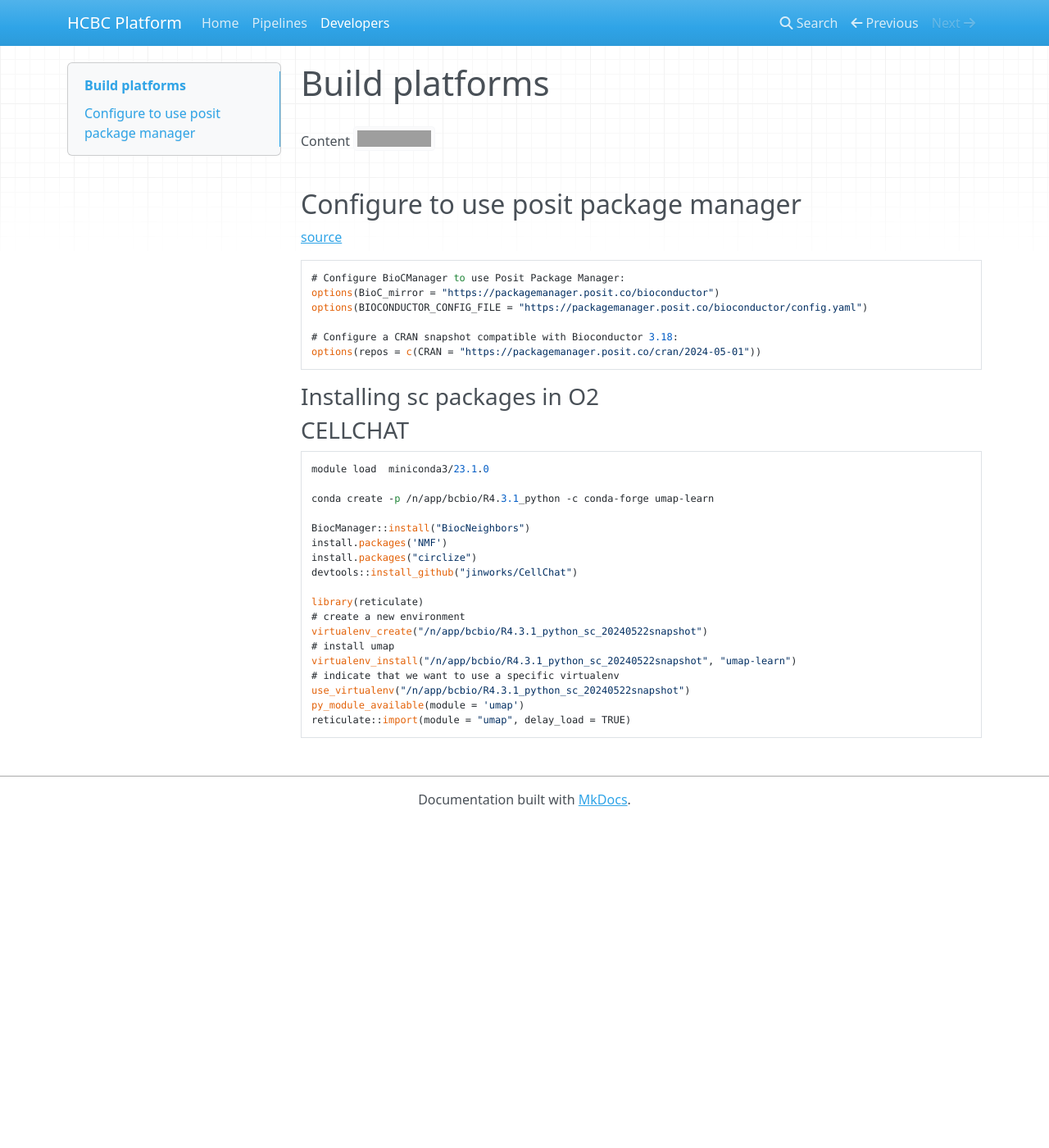
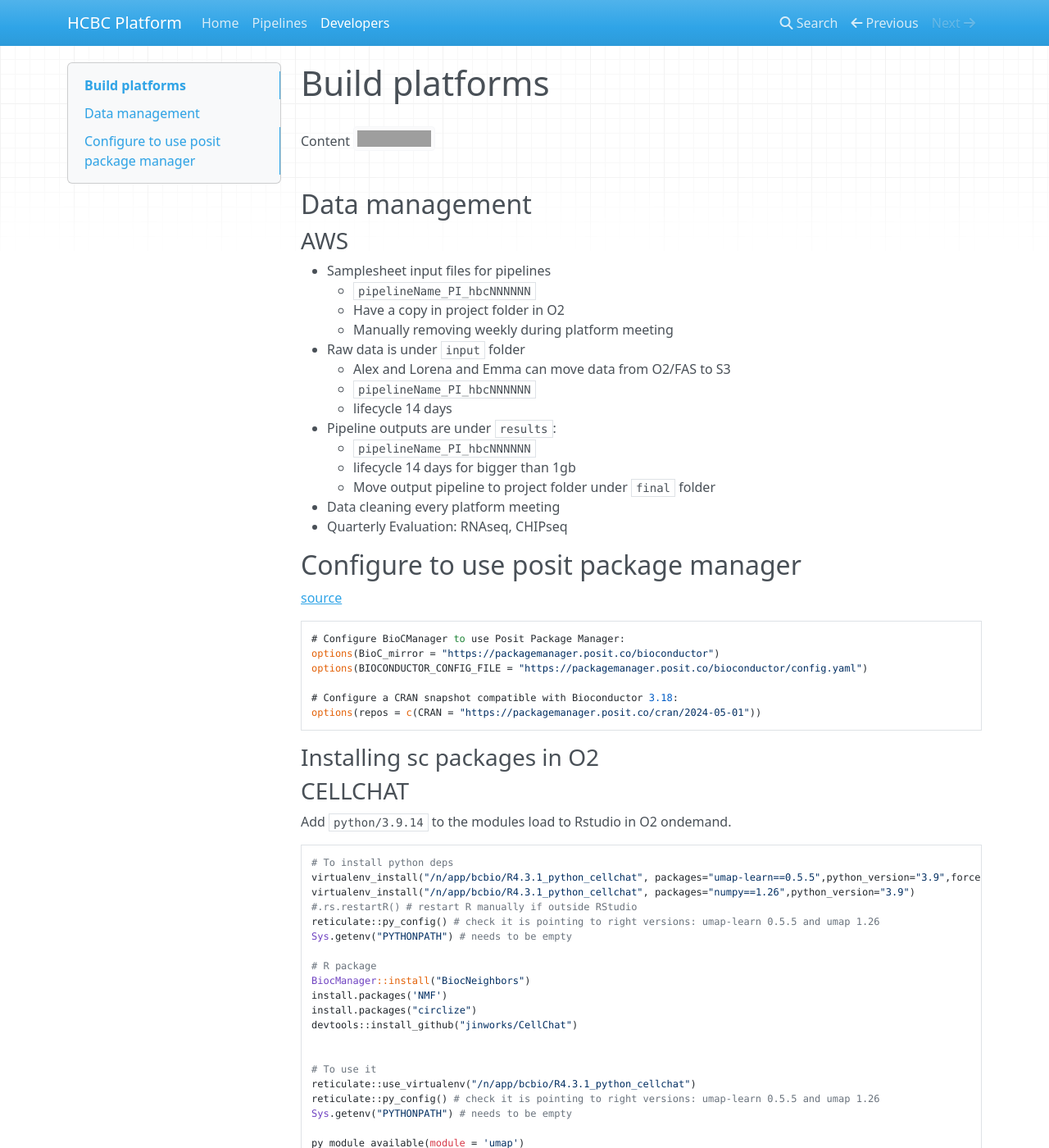
Before and after one commit to upendrabhattarai/test, an MkDocs documentation site: the page built from docs/devops.md, in a window 1280 px wide and 1400 px high. Shown: the whole window at 82% size. Built offline with MkDocs 1.6.1, drawn with Linux system fonts in a browser that asks for light colours; nearby versions of some CDN libraries; some of the changed text lies outside the part shown; grey boxes are pictures that could not be loaded.

Commit message:
fix cellchat info and add data mngmt info

````diff
--- a/docs/devops.md
+++ b/docs/devops.md
@@ -2,6 +2,25 @@
 
 Content ![](https://img.shields.io/badge/status-WorkInProgress-yellow)
 
+
+## Data management
+
+### AWS
+
+- Samplesheet input files for pipelines
+    - `pipelineName_PI_hbcNNNNNN`
+    - Have a copy in project folder in O2
+    - Manually removing weekly during platform meeting
+- Raw data is under `input` folder
+    - Alex and Lorena and Emma can move data from O2/FAS to S3
+    - `pipelineName_PI_hbcNNNNNN`
+    - lifecycle 14 days
+- Pipeline outputs are under `results`:
+    - `pipelineName_PI_hbcNNNNNN`
+    - lifecycle 14 days for bigger than 1gb
+    - Move output pipeline to project folder under `final` folder
+- Data cleaning every platform meeting
+- Quarterly Evaluation: RNAseq, CHIPseq
 
 ## Configure to use posit package manager
 
@@ -20,23 +39,29 @@ options(repos = c(CRAN = "https://packagemanager.posit.co/cran/2024-05-01"))
 
 ### CELLCHAT
 
+Add `python/3.9.14` to the modules load to Rstudio in O2 ondemand.
+
 ```
-module load  miniconda3/23.1.0
+# To install python deps
+virtualenv_install("/n/app/bcbio/R4.3.1_python_cellchat", packages="umap-learn==0.5.5",python_version="3.9",force=TRUE)
+virtualenv_install("/n/app/bcbio/R4.3.1_python_cellchat", packages="numpy==1.26",python_version="3.9")
+#.rs.restartR() # restart R manually if outside RStudio
+reticulate::py_config() # check it is pointing to right versions: umap-learn 0.5.5 and umap 1.26
+Sys.getenv("PYTHONPATH") # needs to be empty
 
-conda create -p /n/app/bcbio/R4.3.1_python -c conda-forge umap-learn
-
+# R package
 BiocManager::install("BiocNeighbors")
 install.packages('NMF')
 install.packages("circlize")
 devtools::install_github("jinworks/CellChat")
 
-library(reticulate)
-# create a new environment
-virtualenv_create("/n/app/bcbio/R4.3.1_python_sc_20240522snapshot")
-# install umap
-virtualenv_install("/n/app/bcbio/R4.3.1_python_sc_20240522snapshot", "umap-learn")
-# indicate that we want to use a specific virtualenv
-use_virtualenv("/n/app/bcbio/R4.3.1_python_sc_20240522snapshot")
+
+# To use it
+reticulate::use_virtualenv("/n/app/bcbio/R4.3.1_python_cellchat")
+reticulate::py_config() # check it is pointing to right versions: umap-learn 0.5.5 and umap 1.26
+Sys.getenv("PYTHONPATH") # needs to be empty
+
 py_module_available(module = 'umap')
 reticulate::import(module = "umap", delay_load = TRUE)
+library(CellChat)
 ```
````
